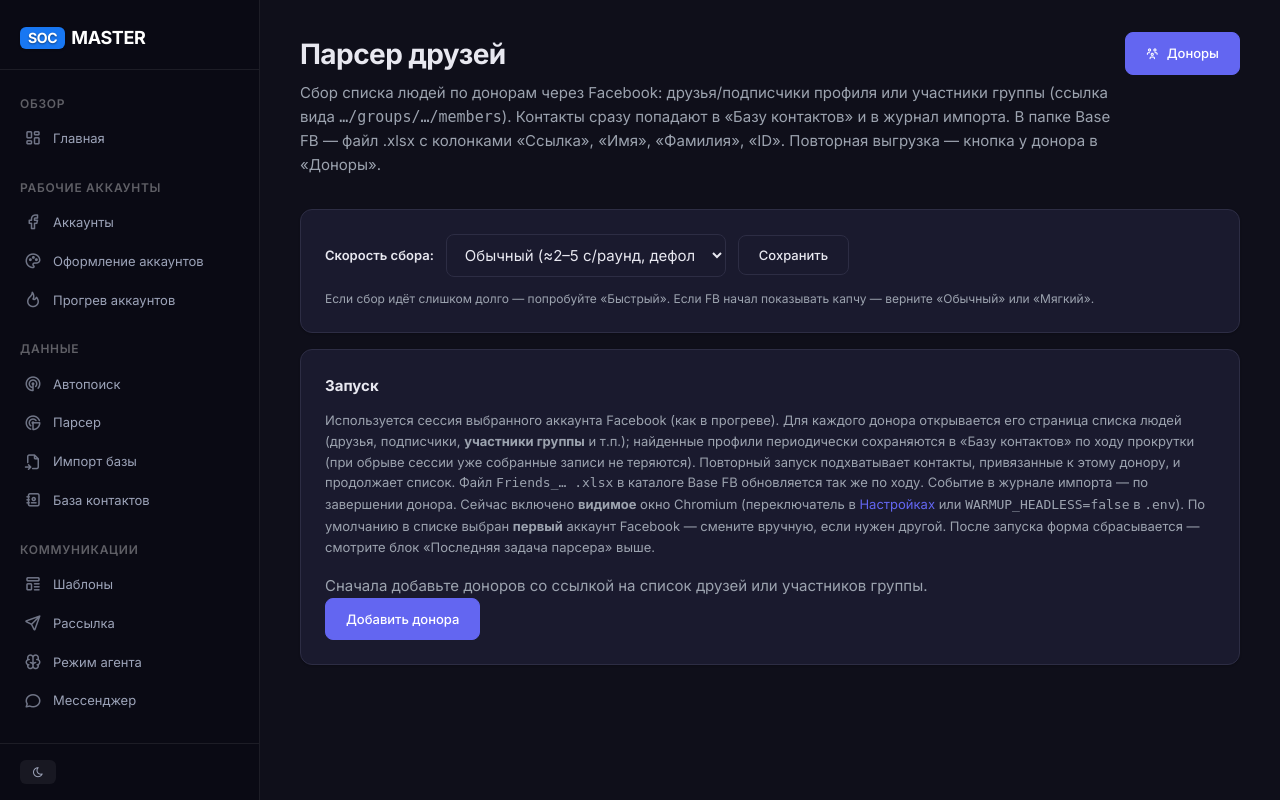
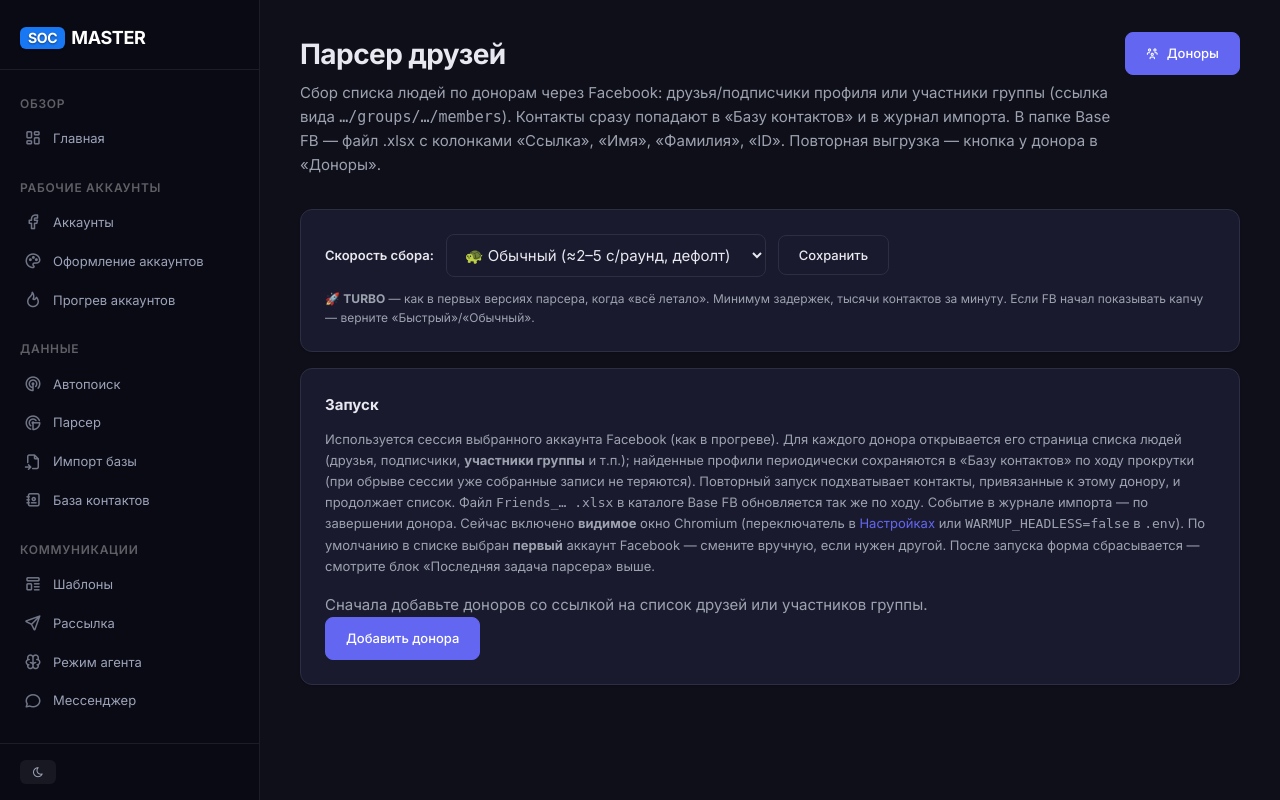
Before and after one commit to mgusev1986/fb-master-desktop, a Python web app: template templates/parser/index.html in a window 1280 px wide. Run offline with Jinja, Linux system fonts and the light colour scheme; the template is opened without the code that fills it, so the values that code supplies are empty.

Commit message:
feat(ui): эмодзи для режимов скорости парсера
Добавлены иконки в select «Скорость сбора»:
- 🚀 TURBO (уже было)
- ⚡ Быстрый
- 🐢 Обычный
- 🪶 Мягкий

Визуальное отличие — клиенту проще ориентироваться в выпадающем списке.

```diff
--- a/templates/parser/index.html
+++ b/templates/parser/index.html
@@ -54,13 +54,14 @@
   <div class="card-body" style="font-size:var(--font-size-sm)">
     <form method="post" action="/parser/api/scroll-speed" style="display:flex;flex-wrap:wrap;align-items:center;gap:12px;">
       <label for="parser-scroll-speed" style="font-weight:600;">Скорость сбора:</label>
-      <select id="parser-scroll-speed" name="mode" class="form-input" style="max-width:280px;">
-        <option value="fast" {% if parser_scroll_speed == 'fast' %}selected{% endif %}>Быстрый (≈1–2 с/раунд, выше риск капчи/FB-throttle)</option>
-        <option value="normal" {% if parser_scroll_speed == 'normal' or not parser_scroll_speed %}selected{% endif %}>Обычный (≈2–5 с/раунд, дефолт)</option>
-        <option value="gentle" {% if parser_scroll_speed == 'gentle' %}selected{% endif %}>Мягкий (≈3–7 с/раунд, для слабых аккаунтов)</option>
+      <select id="parser-scroll-speed" name="mode" class="form-input" style="max-width:320px;">
+        <option value="turbo" {% if parser_scroll_speed == 'turbo' %}selected{% endif %}>🚀 TURBO (≈0.2–0.5 с/раунд, как в v1 — самый быстрый, выше риск капчи)</option>
+        <option value="fast" {% if parser_scroll_speed == 'fast' %}selected{% endif %}>⚡ Быстрый (≈1–2 с/раунд)</option>
+        <option value="normal" {% if parser_scroll_speed == 'normal' or not parser_scroll_speed %}selected{% endif %}>🐢 Обычный (≈2–5 с/раунд, дефолт)</option>
+        <option value="gentle" {% if parser_scroll_speed == 'gentle' %}selected{% endif %}>🪶 Мягкий (≈3–7 с/раунд, для слабых аккаунтов)</option>
       </select>
       <button type="submit" class="btn btn-secondary">Сохранить</button>
-      <span style="color:var(--text-secondary);font-size:var(--font-size-xs);">Если сбор идёт слишком долго — попробуйте «Быстрый». Если FB начал показывать капчу — верните «Обычный» или «Мягкий».</span>
+      <span style="color:var(--text-secondary);font-size:var(--font-size-xs);">🚀 <strong>TURBO</strong> — как в первых версиях парсера, когда «всё летало». Минимум задержек, тысячи контактов за минуту. Если FB начал показывать капчу — верните «Быстрый»/«Обычный».</span>
     </form>
   </div>
 </div>
```
